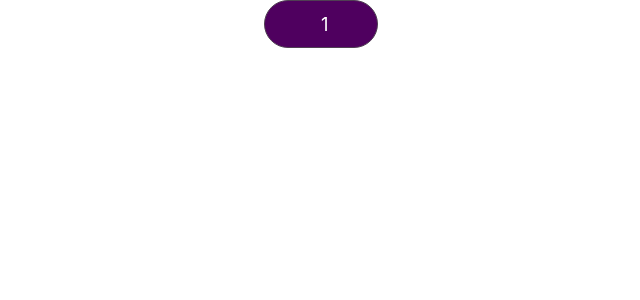
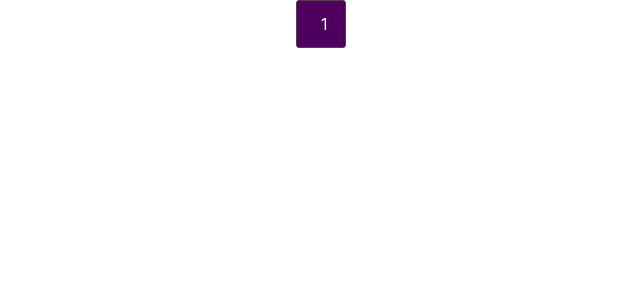
Before and after one commit to Jabbypappy/group-calculator, a React (Create React App) app: page / in a window 1280 px wide. Shown: the top 300 px of the page, without its empty margins (319-959 px from the left). Built offline with nearby package versions, Linux system fonts and the light colour scheme.

Commit message:
styled button

```diff
--- a/src/components/ui/NumBtn.module.css
+++ b/src/components/ui/NumBtn.module.css
@@ -3,11 +3,12 @@
   border: 1px solid #503f53;
   background: #4f005f;
   color: white;
-  padding: 0.75rem 3.5rem;
+  padding: 0.75rem 1.5rem;
   cursor: pointer;
-  font-size: 1.15rem;
-  border-radius: 30px;
-  max-width: 0.5rem;
+  font-size: 1rem;
+  border-radius: 3px;
+  height: 3rem;
+  width: 2rem;
 }
 
 .button:hover,
```
